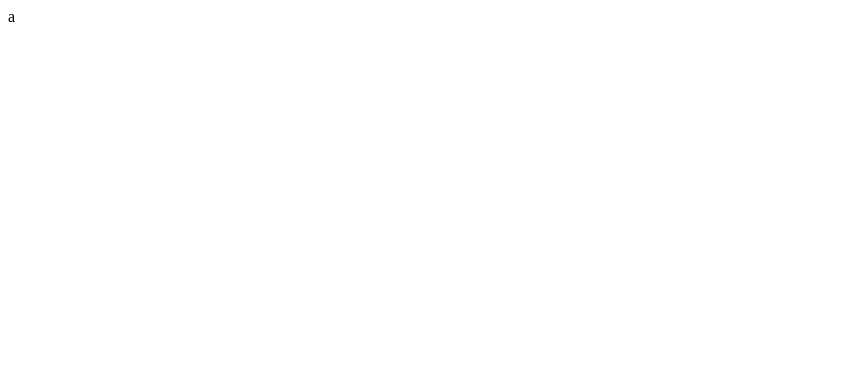
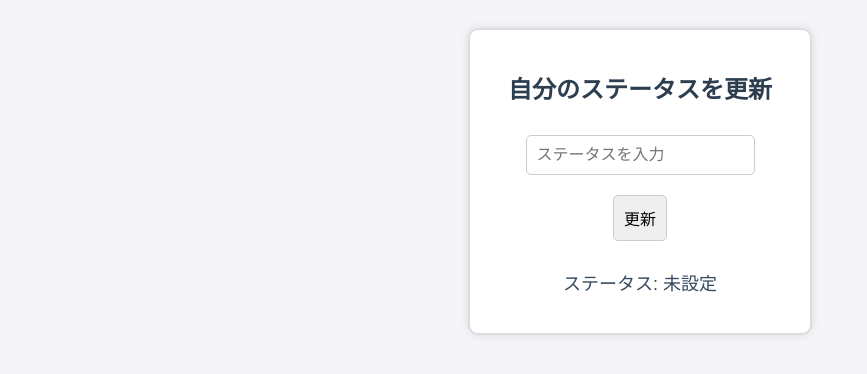
Before and after one commit to ZENITHSCRIM/Kiyaku-bot, a plain HTML site: page status.html in a window 1280 px wide. Shown: the whole page, without its empty margins (0-867 px from the left). Drawn offline with Linux system fonts and the light colour scheme.

Commit message:
status.html を更新

```diff
--- a/status.html
+++ b/status.html
@@ -1 +1,74 @@
-a
+<!DOCTYPE html>
+<html lang="ja">
+<head>
+    <meta charset="UTF-8">
+    <meta name="viewport" content="width=device-width, initial-scale=1.0">
+    <title>ステータス更新</title>
+    <style>
+        body {
+            font-family: Arial, sans-serif;
+            background-color: #f4f4f9;
+            text-align: center;
+            padding: 20px;
+        }
+        .status-box {
+            background-color: #fff;
+            border: 2px solid #ddd;
+            border-radius: 10px;
+            width: 300px;
+            margin: 0 auto;
+            padding: 20px;
+            box-shadow: 0 0 10px rgba(0, 0, 0, 0.1);
+        }
+        .status-box h2 {
+            margin-bottom: 20px;
+            color: #2c3e50;
+        }
+        .status-box p {
+            font-size: 18px;
+            color: #34495e;
+        }
+        .online {
+            color: #2ecc71;
+        }
+        .offline {
+            color: #e74c3c;
+        }
+        input, button {
+            padding: 10px;
+            margin: 10px;
+            font-size: 16px;
+            border-radius: 5px;
+            border: 1px solid #ccc;
+        }
+    </style>
+</head>
+<body>
+
+    <div class="status-box">
+        <h2>自分のステータスを更新</h2>
+
+        <!-- ステータス入力フォーム -->
+        <input type="text" id="status-input" placeholder="ステータスを入力">
+        <button onclick="updateStatus()">更新</button>
+
+        <!-- ステータス表示部分 -->
+        <p id="status-display">ステータス: 未設定</p>
+    </div>
+
+    <script>
+        // ステータスを更新する関数
+        function updateStatus() {
+            const statusInput = document.getElementById('status-input').value;  // 入力されたステータスを取得
+            const statusDisplay = document.getElementById('status-display');    // ステータス表示部分を取得
+
+            if (statusInput.trim() !== "") {
+                statusDisplay.textContent = "ステータス: " + statusInput;  // ステータス表示を更新
+            } else {
+                statusDisplay.textContent = "ステータス: 未設定";  // 入力が空の場合、未設定と表示
+            }
+        }
+    </script>
+
+</body>
+</html>
```
